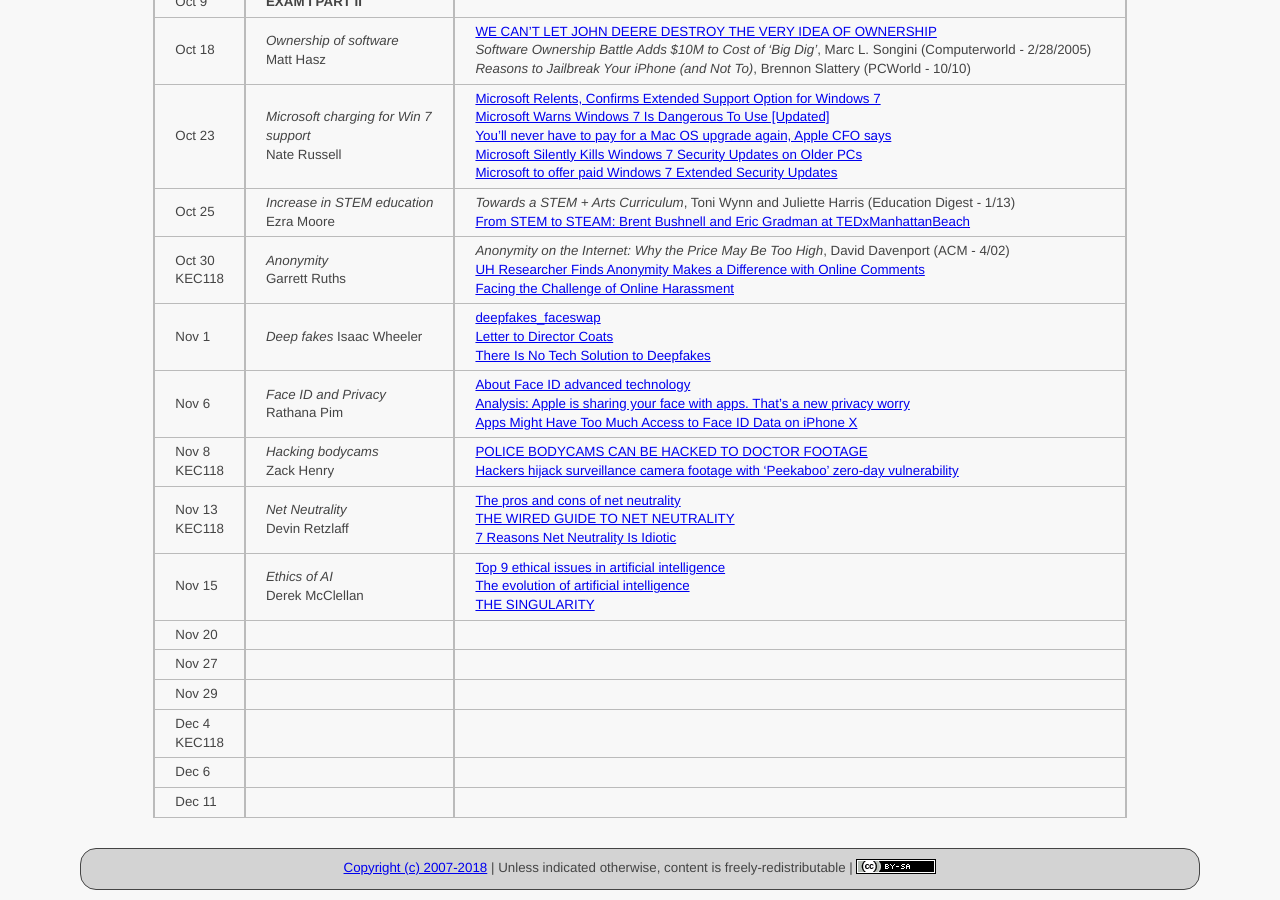
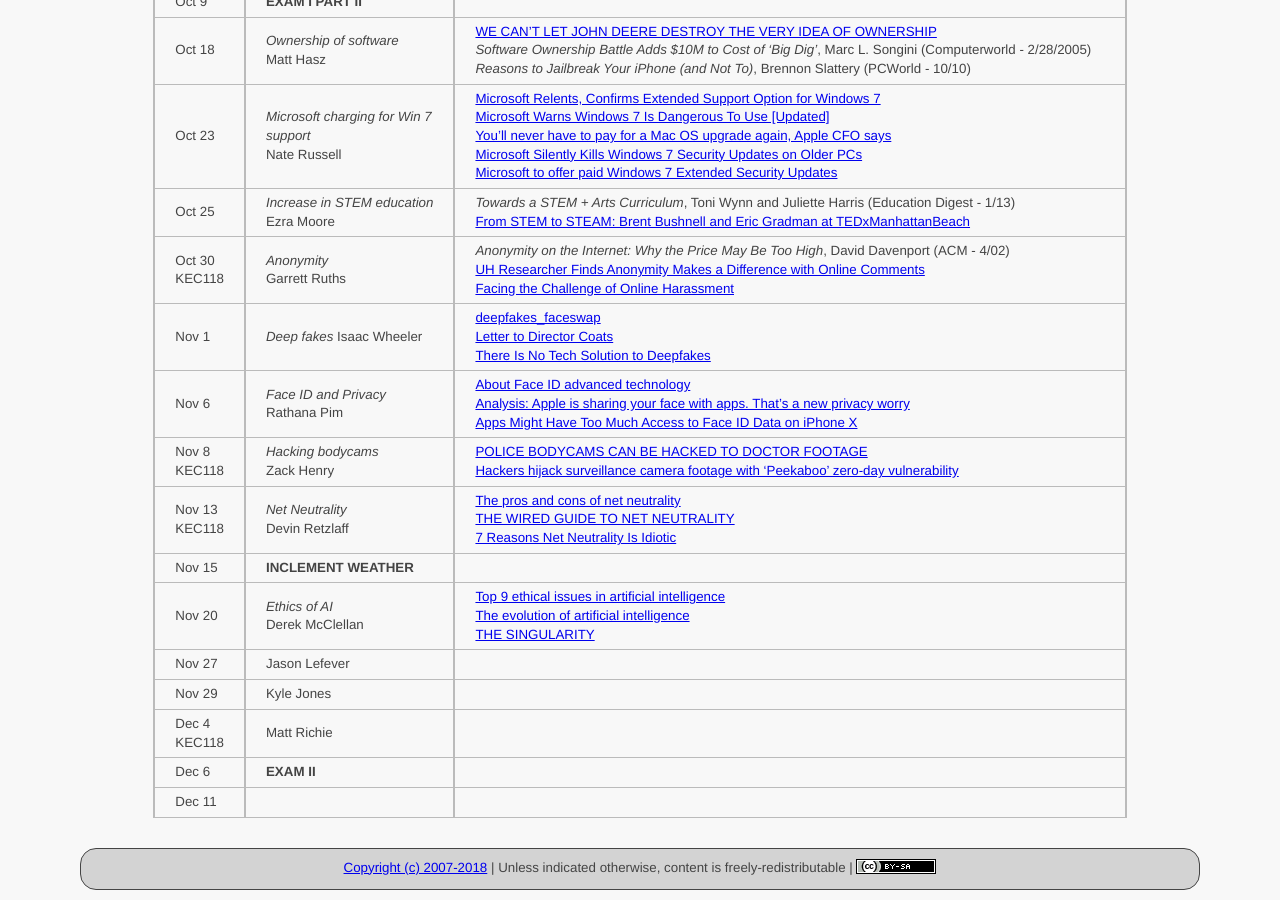
Before and after one commit to ycpcs/cs456-fall2018, a Jekyll site: the page built from schedule/index.md, in a window 1280 px wide and 900 px high, scrolled down 1096 px. Built offline with Jekyll 4.4.1, drawn with Linux system fonts in a browser that asks for light colours.

Commit message:
finish schedule
finish schedule

```diff
--- a/schedule/index.md
+++ b/schedule/index.md
@@ -35,12 +35,12 @@ All reading materials can be accessed via [Schmidt Library](http://library.ycp.e
 > Nov 6   | *Face ID and Privacy* <br /> Rathana Pim | [About Face ID advanced technology](https://support.apple.com/en-us/HT208108) <br /> [Analysis: Apple is sharing your face with apps. That's a new privacy worry](https://www.chicagotribune.com/bluesky/technology/ct-apple-facial-recognition-privacy-20171202-story.html) <br /> [Apps Might Have Too Much Access to Face ID Data on iPhone X](https://www.extremetech.com/mobile/259872-apps-might-much-access-face-id-data-iphone-x)|
 > Nov 8 <br /> KEC118  | *Hacking bodycams* <br /> Zack Henry | [POLICE BODYCAMS CAN BE HACKED TO DOCTOR FOOTAGE](https://www.wired.com/story/police-body-camera-vulnerabilities/) <br /> [Hackers hijack surveillance camera footage with 'Peekaboo' zero-day vulnerability](https://www.zdnet.com/article/hackers-can-tamper-with-surveillance-camera-footage-due-to-new-zero-day-vulnerability/) |
 > Nov 13 <br /> KEC118  | *Net Neutrality* <br /> Devin Retzlaff | [The pros and cons of net neutrality](https://www.itpro.co.uk/strategy/28115/the-pros-and-cons-of-net-neutrality) <br /> [THE WIRED GUIDE TO NET NEUTRALITY](https://www.wired.com/story/guide-net-neutrality/) <br /> [7 Reasons Net Neutrality Is Idiotic](https://www.dailywire.com/news/18613/7-reasons-net-neutrality-idiotic-aaron-bandler)|
-> Nov 15  | *Ethics of AI* <br /> Derek McClellan | [Top 9 ethical issues in artificial intelligence](https://www.weforum.org/agenda/2016/10/top-10-ethical-issues-in-artificial-intelligence/) <br /> [The evolution of artificial intelligence](https://www.ubs.com/microsites/artificial-intelligence/en/new-dawn.html) <br /> [THE SINGULARITY](https://www.edge.org/conversation/ray_kurzweil-the-singularity) |
-> Nov 20  |  |
-> Nov 27  |  |
-> Nov 29  |  |
-> Dec 4 <br /> KEC118  |  |
-> Dec 6   |  |
+> Nov 15  | **INCLEMENT WEATHER** | |
+> Nov 20  | *Ethics of AI* <br /> Derek McClellan | [Top 9 ethical issues in artificial intelligence](https://www.weforum.org/agenda/2016/10/top-10-ethical-issues-in-artificial-intelligence/) <br /> [The evolution of artificial intelligence](https://www.ubs.com/microsites/artificial-intelligence/en/new-dawn.html) <br /> [THE SINGULARITY](https://www.edge.org/conversation/ray_kurzweil-the-singularity) |
+> Nov 27  | Jason Lefever |
+> Nov 29  | Kyle Jones |
+> Dec 4 <br /> KEC118  | Matt Richie |
+> Dec 6   | **EXAM II** |
 > Dec 11  |  |
 
 
```
Also changed, not shown: index.md (+3 -0 lines).
